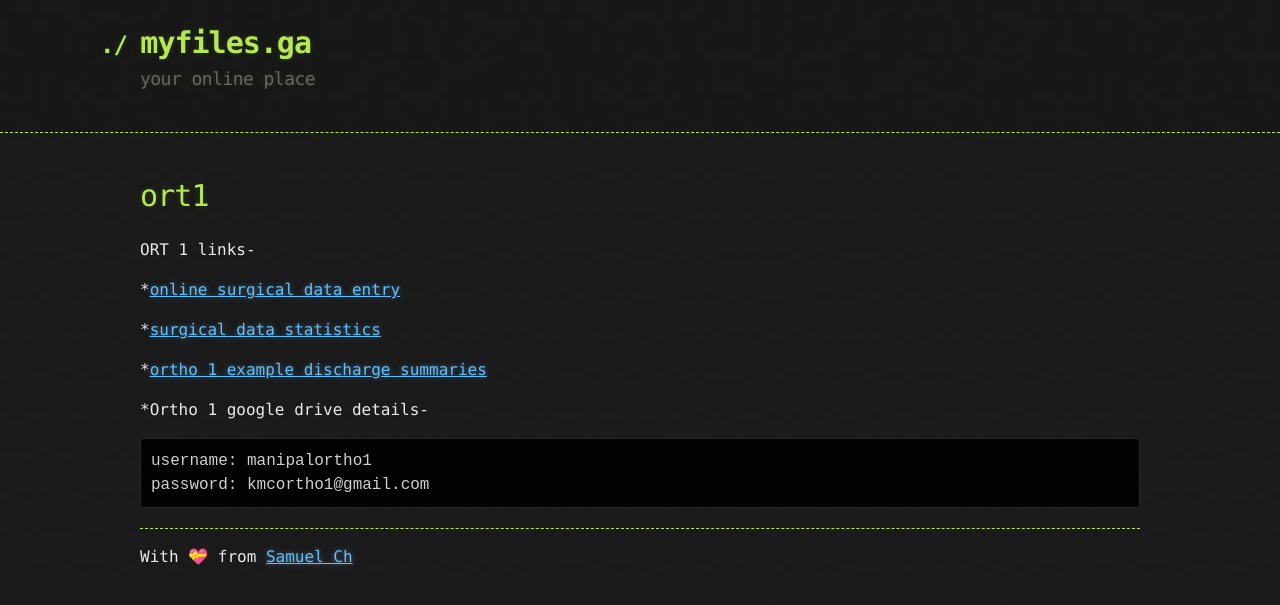
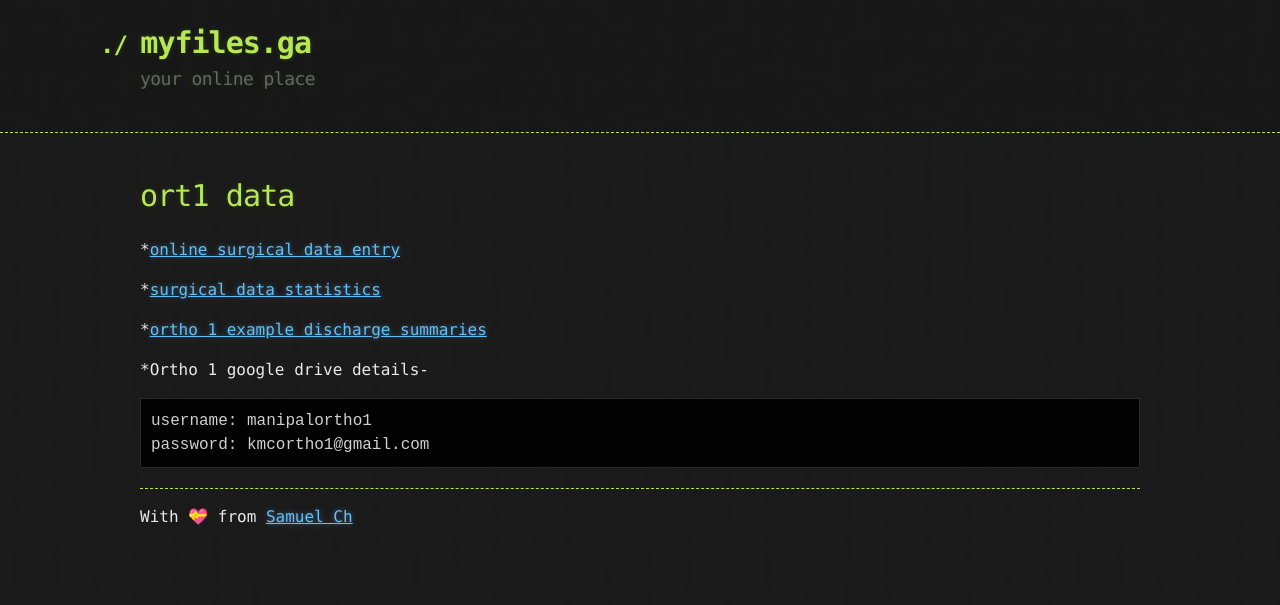
Before and after one commit to Dr-Anonymous/myfiles, a Jekyll site: the page built from ort1.md, in a window 1280 px wide. Shown: the top 605 px of the page. Built offline with Jekyll 4.4.1, drawn with Linux system fonts in a browser that asks for light colours; emoji names are drawn with the system emoji font; our own code applies the rules of GitHub Pages for plain Markdown files.

Commit message:
Update ort1.md

```diff
--- a/ort1.md
+++ b/ort1.md
@@ -2,9 +2,8 @@
 layout: default
 ---
 
-# ort1
+# ort1 data
 
-ORT 1 links-
 
 *[online surgical data entry](https://docs.google.com/forms/d/e/1FAIpQLSfHFYTHX5ypnvz4MvKkyHiK4vK1H_YIdR-WzCpGlihkg9GnvA/viewform)
 
```
